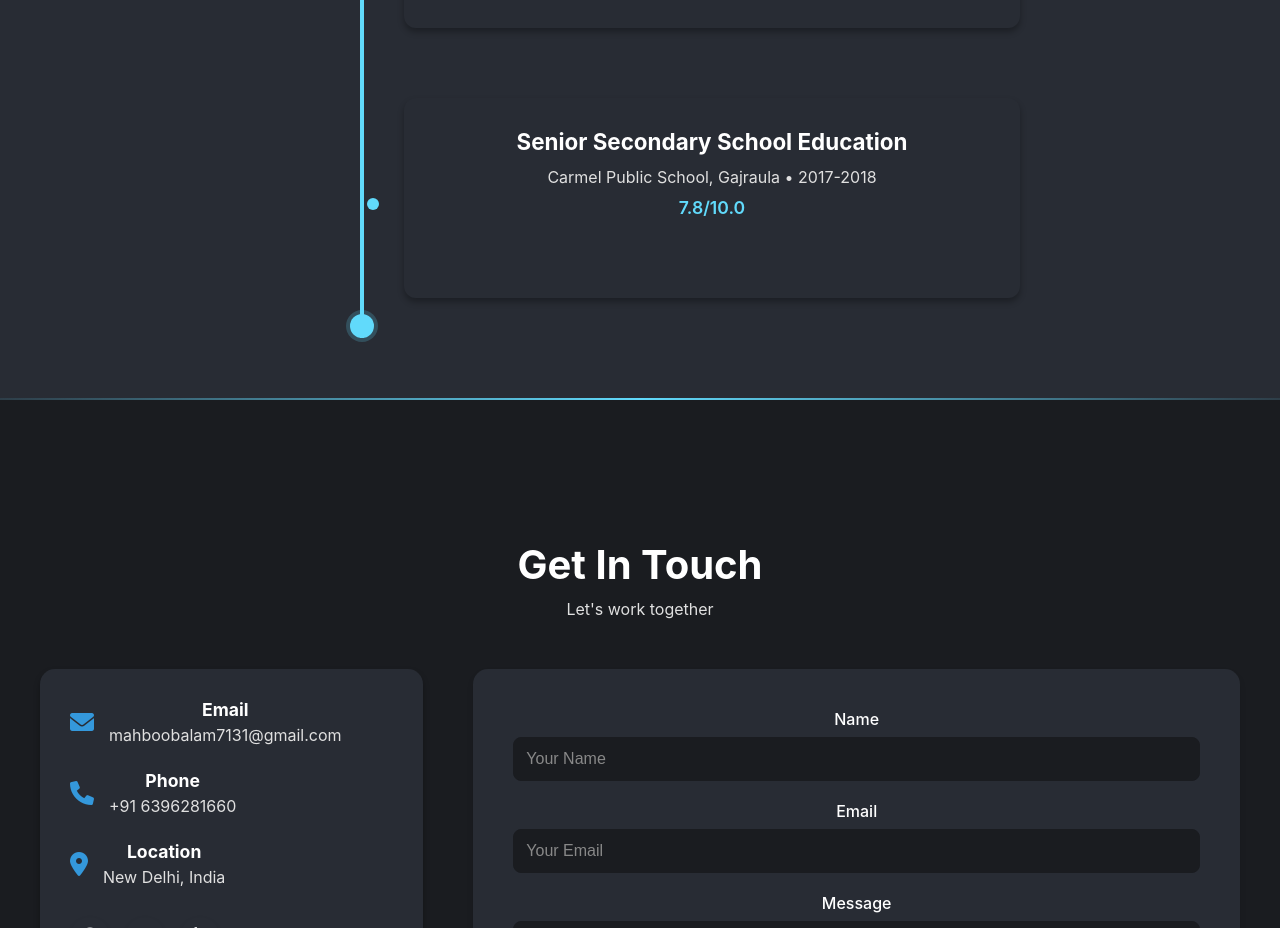
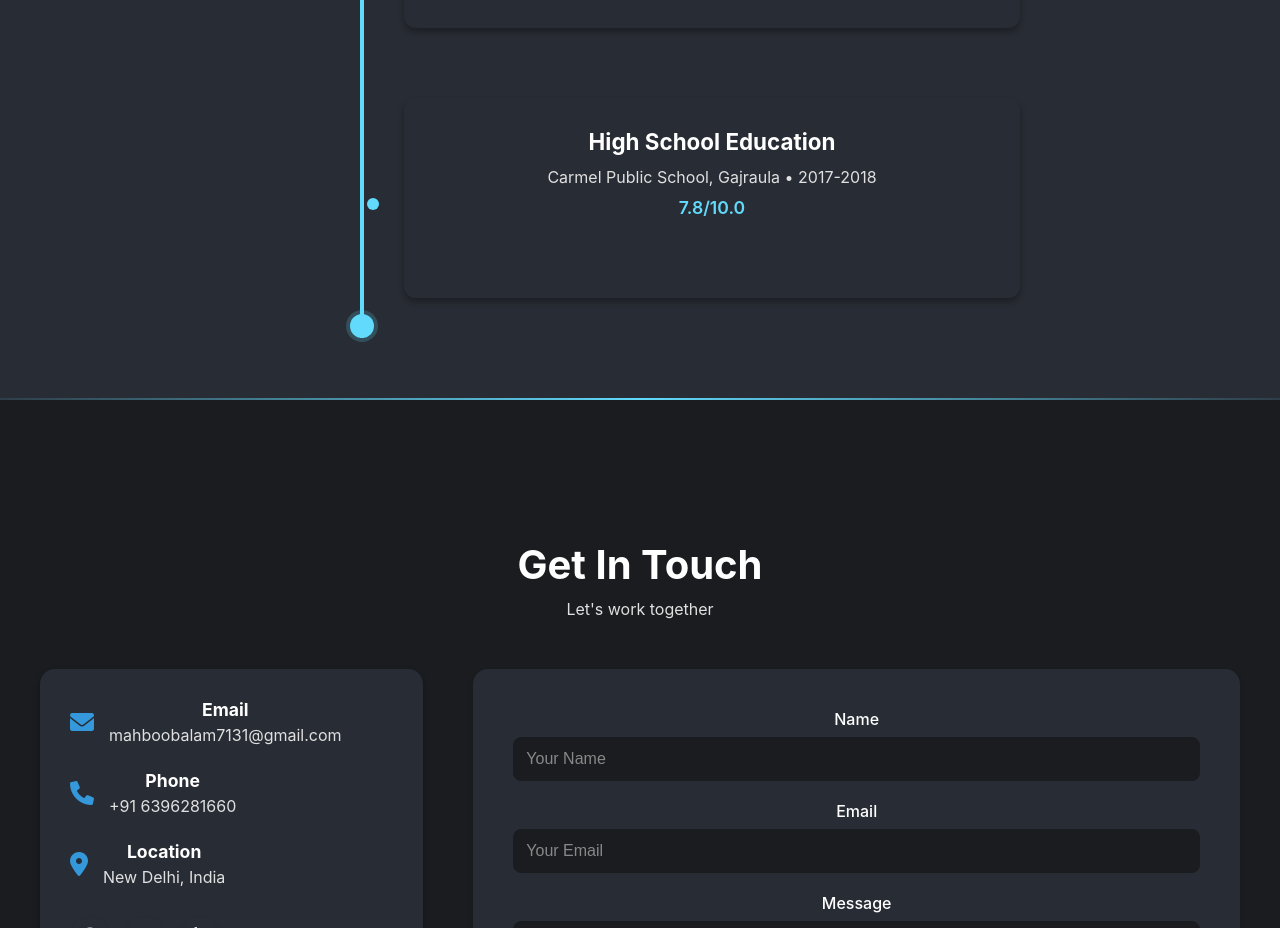
Before and after one commit to MahboobAlam0/portfolio, a React (Create React App) app: page / in a window 1280 px wide. Shown: the part 3540-4468 px from the top of the page. Built offline with nearby package versions, Linux system fonts and the light colour scheme.

Commit message:
Update Education.js

```diff
--- a/src/components/Education.js
+++ b/src/components/Education.js
@@ -33,7 +33,7 @@ const Education = () => {
             result="73.8%"
           />
           <ResumeCard
-            title="Senior Secondary School Education"
+            title="High School Education"
             subTitle="Carmel Public School, Gajraula • 2017-2018"
             result="7.8/10.0"
           />
```
